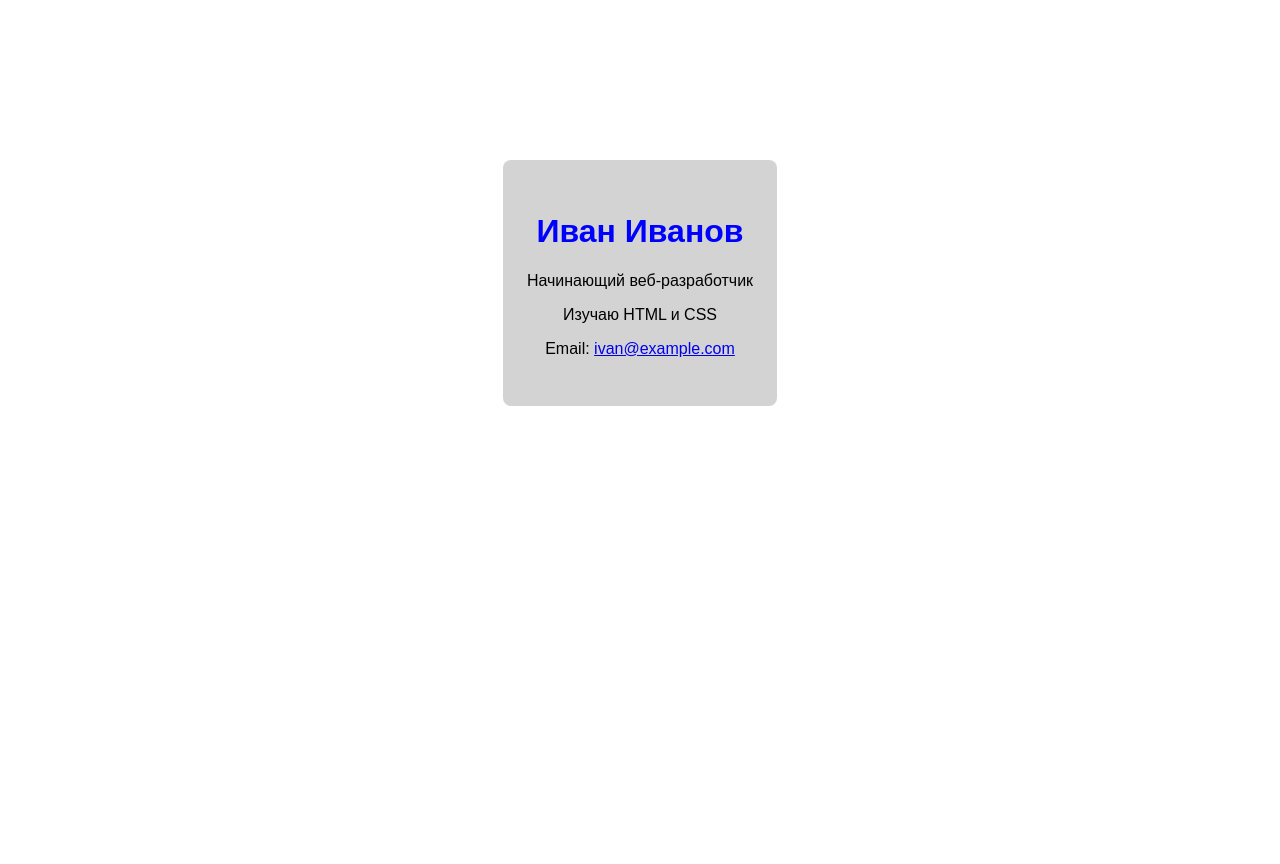
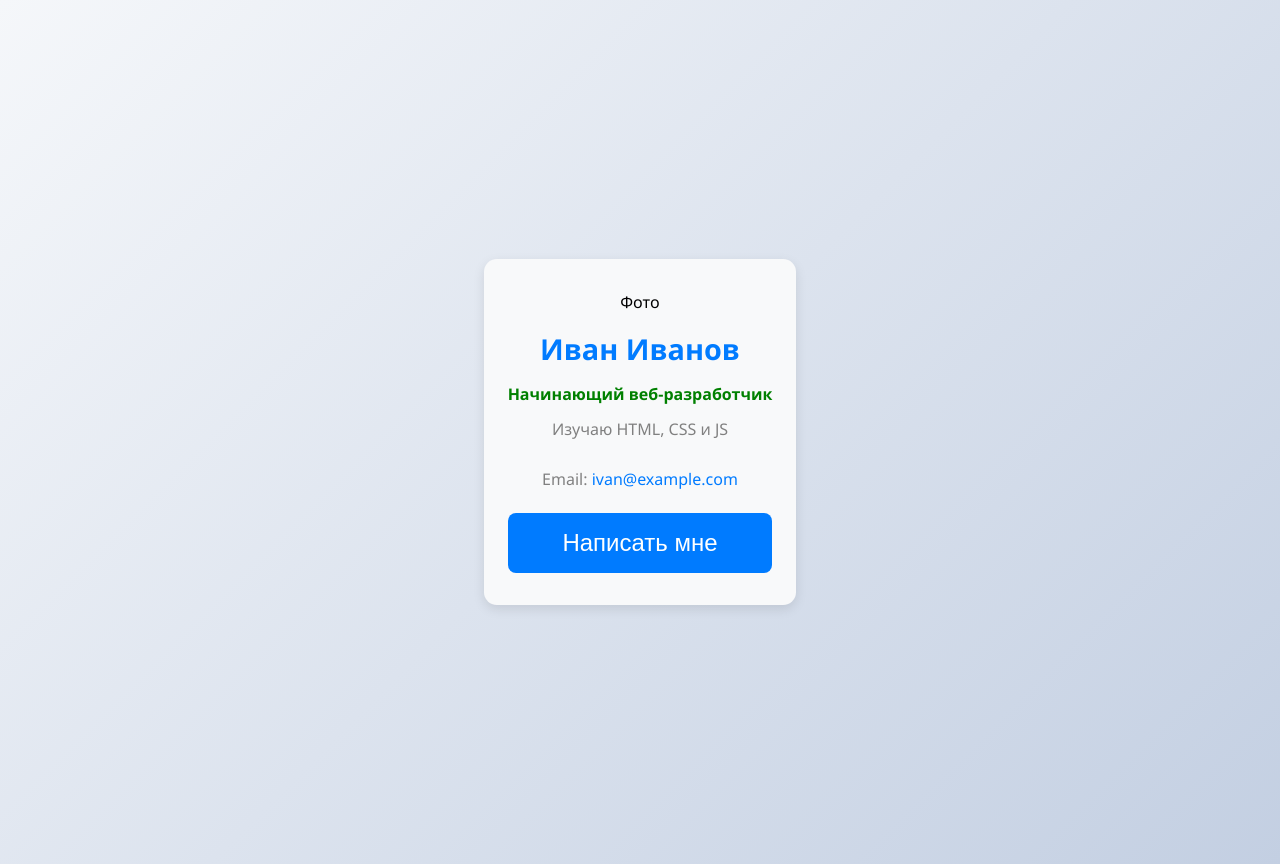
Before and after one commit to AlexAkkerman/grok-web-start, a plain HTML site: page index.html in a window 1280 px wide. Before the commit the page ends 800 px from the top, so only its background shows below. Drawn offline with Linux system fonts and the light colour scheme.

Commit message:
flexbox day 4

```diff
--- a/index.html
+++ b/index.html
@@ -7,11 +7,19 @@
   <link rel="stylesheet" href="style.css">
 </head>
 <body>
-  <div class="card">
-    <h1>Иван Иванов </h1>
-    <p>Начинающий веб-разработчик</p>
-    <p>Изучаю HTML и CSS</p>
-    <p>Email: <a href="mailto:">ivan@example.com</a></p>
-  </div>
+  <main class="page-center">
+    <div class="card" id="main-card">
+      <div class="avatar">Фото</div>
+      <div class="info">
+        <h1 class="name">Иван Иванов</h1>
+        <p class="role">Начинающий веб-разработчик</p>
+        <p class="tagline">Изучаю HTML, CSS и JS</p>
+      </div>
+      <div class="contact">
+        <p>Email: <a href="mailto:ivan@example.com">ivan@example.com</a></p>
+      </div>
+      <button class="btn">Написать мне</button>
+    </div>
+  </main>
 </body>
 </html>
--- a/style.css
+++ b/style.css
@@ -1,24 +1,100 @@
-.card {
-    width:max-content;
-    background-color: lightgrey;
-    margin:0px auto;
-    text-align: center;
-    padding:2rem 1.5rem;
-    margin-top:10rem;
-    border-radius: 0.5rem;
-    cursor: pointer;
+* {
+  margin: 0;
+  padding: 0;
+  box-sizing: border-box;
+}
+
+body {
+  font-family: 'Segoe UI', Tahoma, Geneva, Verdana, sans-serif;
+  background: linear-gradient(135deg, #f5f7fa 0%, #c3cfe2 100%);
+  min-height: 100vh;
+  padding: 2rem;
+}
+
+/* Карточка */
+
+.page-center {
+  display: flex;
+  justify-content: center;
+  align-items: center;
+  min-height: 100vh;
+
+
 
 }
-
-.card:hover {
-    box-shadow:  4px 8px rgba(0,0,0,0.5);
+#main-card {
+  background-color: #f8f9fa;
+  width: max-content;
+  max-width: 350px;
+  padding: 2rem 1.5rem;
+  border-radius: 0.8rem;
+  text-align: center;
+  box-shadow: 0 4px 12px rgba(0, 0, 0, 0.1);
+  transition: all 0.3s ease;
+  cursor: pointer;
 }
 
-.card h1 {
-    color:blue;
-    font-family: sans-serif;
+.card {
+  display: flex;
+  flex-direction: column;
+  justify-content: center;
+  align-items: center;
+  gap: 1rem;
 }
 
-.card p {
-    font-family: sans-serif;
+.info {
+  display: flex;
+  flex-direction: column;
+  justify-content: center;
 }
+
+.btn {
+ width: 100%;
+  max-width: 100%;
+  padding: 1rem 1.5rem;
+background: #007bff;
+  color:white;
+  font-family: sans-serif;
+  font-size: 1.5rem;
+  border: none;
+border-radius: 0.5rem;
+cursor: pointer;
+  transition: background 0.3s ease;
+  &:hover {
+    background: #0056b3;
+  }
+}
+
+#main-card:hover {
+  transform: translateY(-5px);
+  box-shadow: 0 12px 20px rgba(0, 0, 0, 0.2);
+}
+
+#main-card .name {
+  color: #007bff;
+  font-size: 1.8rem;
+  margin-bottom: 0.5rem;
+}
+
+#main-card p {
+  color: gray;
+  margin: 0.4rem 0;
+  font-size: 1rem;
+}
+
+/* Роль — зелёная и жирная (без !important!) */
+#main-card .role {
+  color: green;
+  font-weight: bold;
+}
+
+/* Ссылка */
+#main-card a {
+  color: #007bff;
+  text-decoration: none;
+  font-weight: 500;
+}
+
+#main-card a:hover {
+  text-decoration: underline;
+}
```
